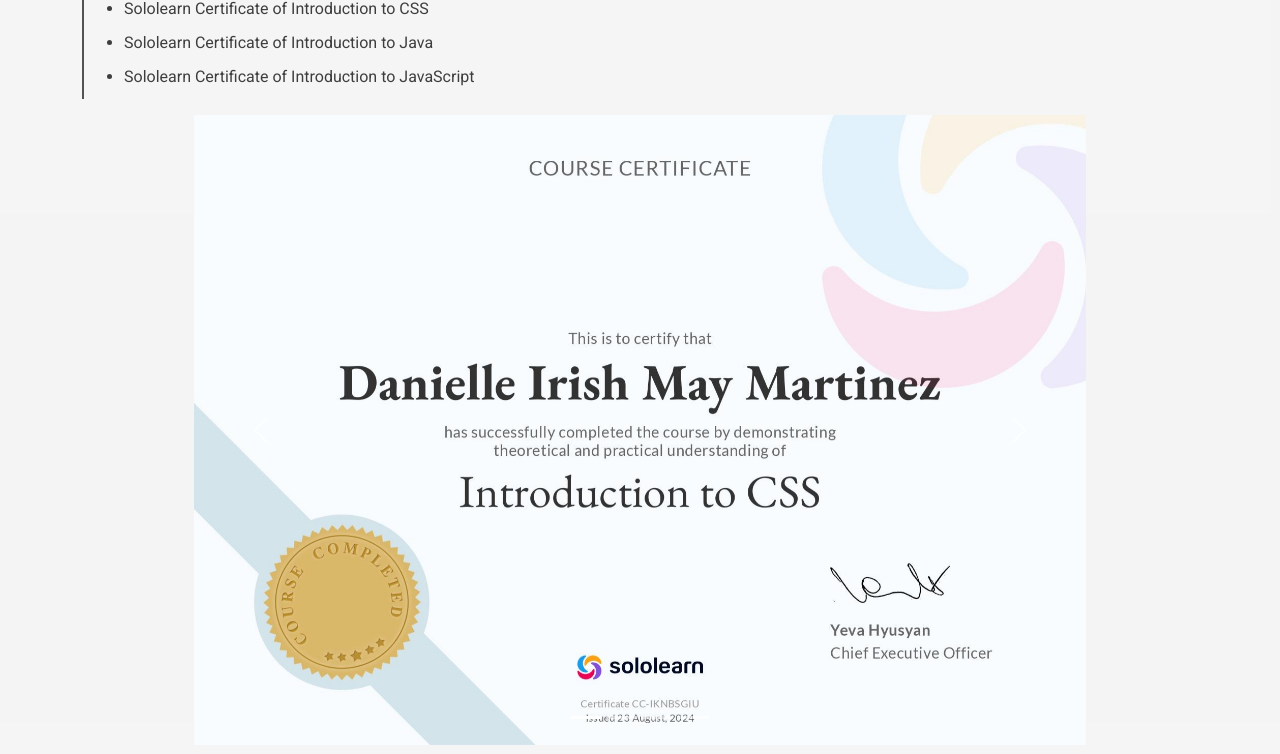
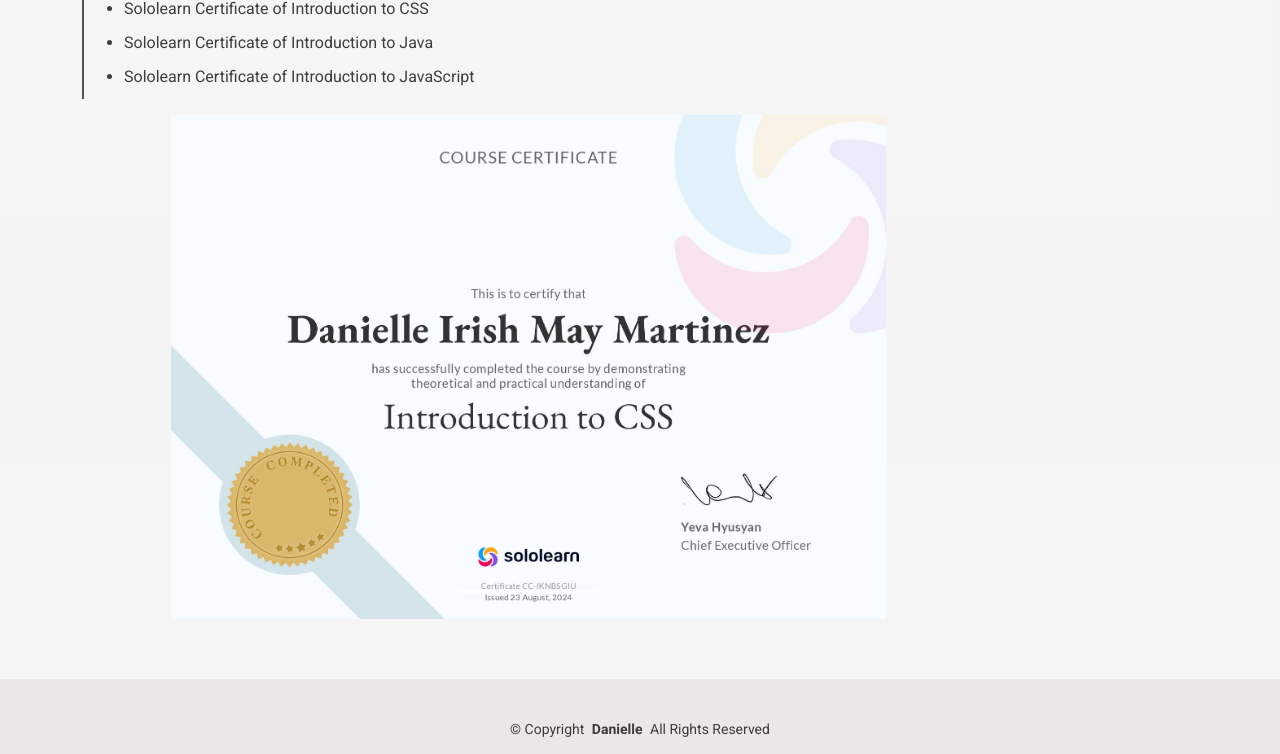
Before and after one commit to Dim-mure/personal_web, a plain HTML site: page resume.html in a window 1280 px wide. Shown: the part 1311-2065 px from the top of the page. Drawn offline with Linux system fonts and the light colour scheme.

Commit message:
change pic

```diff
--- a/assets/css/main.css
+++ b/assets/css/main.css
@@ -887,7 +887,7 @@ body {
 /*--------------------------------------------------------------
 # Starter Section Section
 --------------------------------------------------------------*/
-.starter-section {
+.starter-section
   .profile-image {
     margin:auto;
   }
```
